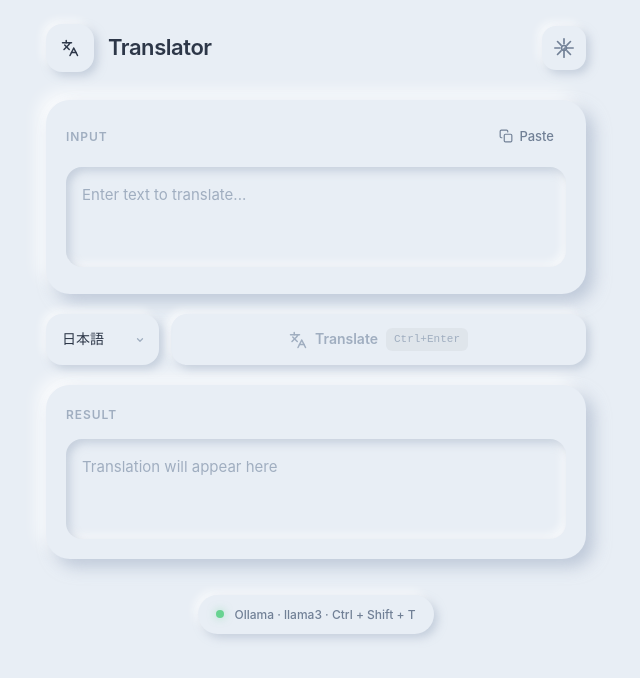
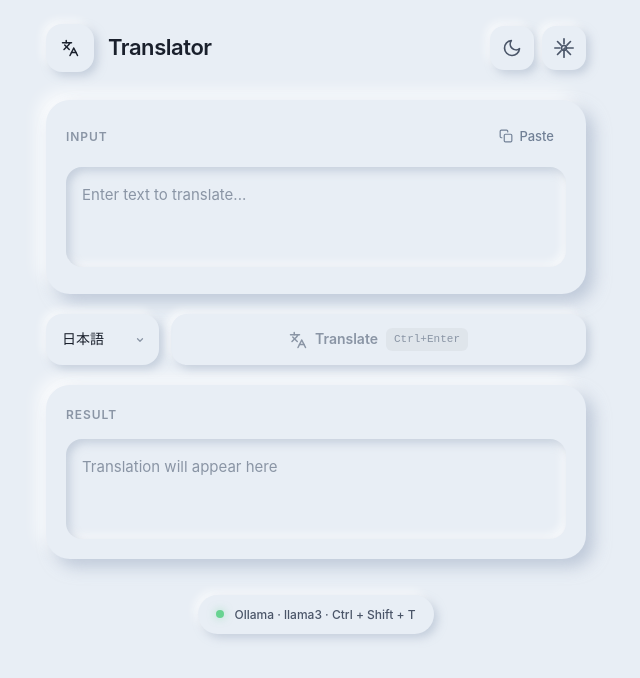
Before and after one commit to yuto0623/local-translator, a React (Vite) app: page / in a window 1280 px wide. Shown: the top 678 px of the page, without its empty margins (324-964 px from the left). Built offline with nearby package versions, Linux system fonts and the light colour scheme.

Commit message:
feat(theme): ダークモード対応とテキストコントラスト改善

```diff
--- a/src/App.css
+++ b/src/App.css
@@ -10,9 +10,9 @@
   /* Base Colors */
   --bg-base: #e8eef5;
   --bg-raised: #e8eef5;
-  --text-primary: #2d3748;
-  --text-secondary: #718096;
-  --text-muted: #a0aec0;
+  --text-primary: #1a202c;
+  --text-secondary: #4a5568;
+  --text-muted: #8a95a5;
   --accent: #4a5568;
   --accent-light: #718096;
 
@@ -30,6 +30,26 @@
     inset 6px 6px 12px rgba(163, 177, 198, 0.6),
     inset -6px -6px 12px rgba(255, 255, 255, 0.8);
 
+  /* Error Colors */
+  --error-text: #c53030;
+  --error-bg: #fed7d7;
+  --error-stroke: #c53030;
+
+  /* Hover Overlay */
+  --hover-overlay: rgba(0, 0, 0, 0.04);
+
+  /* Shortcut Badge */
+  --shortcut-bg: rgba(0, 0, 0, 0.04);
+
+  /* Scrollbar */
+  --scrollbar-thumb: rgba(0, 0, 0, 0.15);
+  --scrollbar-thumb-hover: rgba(0, 0, 0, 0.25);
+
+  /* Select Hover Shadow */
+  --shadow-raised-hover:
+    6px 6px 12px rgba(163, 177, 198, 0.7),
+    -6px -6px 12px rgba(255, 255, 255, 0.9);
+
   /* Typography */
   font-family: 'Outfit', -apple-system, BlinkMacSystemFont, sans-serif;
   font-size: 15px;
@@ -42,6 +62,45 @@
   text-rendering: optimizeLegibility;
   -webkit-font-smoothing: antialiased;
   -moz-osx-font-smoothing: grayscale;
+}
+
+/* Dark Mode */
+[data-theme="dark"] {
+  --bg-base: #2b3140;
+  --bg-raised: #2b3140;
+  --text-primary: #f0f4f8;
+  --text-secondary: #b4c1d0;
+  --text-muted: #7b8a9e;
+  --accent: #b4c1d0;
+  --accent-light: #9dafc0;
+
+  --shadow-raised:
+    8px 8px 16px rgba(0, 0, 0, 0.4),
+    -8px -8px 16px rgba(255, 255, 255, 0.03);
+  --shadow-raised-sm:
+    4px 4px 8px rgba(0, 0, 0, 0.35),
+    -4px -4px 8px rgba(255, 255, 255, 0.025);
+  --shadow-inset:
+    inset 4px 4px 8px rgba(0, 0, 0, 0.35),
+    inset -4px -4px 8px rgba(255, 255, 255, 0.025);
+  --shadow-inset-deep:
+    inset 6px 6px 12px rgba(0, 0, 0, 0.4),
+    inset -6px -6px 12px rgba(255, 255, 255, 0.03);
+
+  --error-text: #fc8181;
+  --error-bg: rgba(252, 129, 129, 0.15);
+  --error-stroke: #fc8181;
+
+  --hover-overlay: rgba(255, 255, 255, 0.05);
+
+  --shortcut-bg: rgba(255, 255, 255, 0.08);
+
+  --scrollbar-thumb: rgba(255, 255, 255, 0.12);
+  --scrollbar-thumb-hover: rgba(255, 255, 255, 0.2);
+
+  --shadow-raised-hover:
+    6px 6px 12px rgba(0, 0, 0, 0.45),
+    -6px -6px 12px rgba(255, 255, 255, 0.035);
 }
 
 /* ========================================
@@ -175,7 +234,7 @@ body {
 }
 
 .neu-card-action:hover {
-  background: rgba(0, 0, 0, 0.04);
+  background: var(--hover-overlay);
   color: var(--text-primary);
 }
 
@@ -255,9 +314,7 @@ body {
 }
 
 .neu-select:hover {
-  box-shadow:
-    6px 6px 12px rgba(163, 177, 198, 0.7),
-    -6px -6px 12px rgba(255, 255, 255, 0.9);
+  box-shadow: var(--shadow-raised-hover);
 }
 
 .neu-select:active,
@@ -297,9 +354,7 @@ body {
 }
 
 .neu-btn-primary:hover:not(:disabled) {
-  box-shadow:
-    6px 6px 12px rgba(163, 177, 198, 0.7),
-    -6px -6px 12px rgba(255, 255, 255, 0.9);
+  box-shadow: var(--shadow-raised-hover);
 }
 
 .neu-btn-primary:active:not(:disabled) {
@@ -315,7 +370,7 @@ body {
   font-size: 11px;
   font-weight: 400;
   color: var(--text-muted);
-  background: rgba(0, 0, 0, 0.04);
+  background: var(--shortcut-bg);
   padding: 3px 8px;
   border-radius: 6px;
   font-family: 'JetBrains Mono', monospace;
@@ -365,18 +420,19 @@ body {
   align-items: center;
   gap: 12px;
   font-size: 13px;
-  color: #c53030;
+  color: var(--error-text);
 }
 
 .neu-error-icon {
   width: 32px;
   height: 32px;
   border-radius: 10px;
-  background: #fed7d7;
+  background: var(--error-bg);
   display: flex;
   align-items: center;
   justify-content: center;
   flex-shrink: 0;
+  color: var(--error-stroke);
 }
 
 /* Footer */
@@ -587,6 +643,36 @@ body {
   transition: opacity 0.2s ease;
 }
 
+/* Theme Toggle */
+.neu-theme-toggle {
+  width: 44px;
+  height: 44px;
+  border-radius: 14px;
+  background: var(--bg-raised);
+  box-shadow: var(--shadow-raised-sm);
+  border: none;
+  cursor: pointer;
+  display: flex;
+  align-items: center;
+  justify-content: center;
+  color: var(--text-secondary);
+  transition: all 0.2s ease;
+}
+
+.neu-theme-toggle:hover {
+  color: var(--text-primary);
+}
+
+.neu-theme-toggle:active {
+  box-shadow: var(--shadow-inset);
+}
+
+.neu-header-actions {
+  display: flex;
+  align-items: center;
+  gap: 8px;
+}
+
 /* ========================================
    Animations
    ======================================== */
@@ -624,10 +710,10 @@ body {
 }
 
 ::-webkit-scrollbar-thumb {
-  background: rgba(0, 0, 0, 0.15);
+  background: var(--scrollbar-thumb);
   border-radius: 4px;
 }
 
 ::-webkit-scrollbar-thumb:hover {
-  background: rgba(0, 0, 0, 0.25);
+  background: var(--scrollbar-thumb-hover);
 }
--- a/src/App.tsx
+++ b/src/App.tsx
@@ -102,10 +102,30 @@ const ChevronIcon = () => (
 );
 
 const ErrorIcon = () => (
-  <svg width="16" height="16" viewBox="0 0 24 24" fill="none" stroke="#c53030" strokeWidth="2" strokeLinecap="round" strokeLinejoin="round">
+  <svg width="16" height="16" viewBox="0 0 24 24" fill="none" stroke="currentColor" strokeWidth="2" strokeLinecap="round" strokeLinejoin="round">
     <circle cx="12" cy="12" r="10"/>
     <line x1="15" y1="9" x2="9" y2="15"/>
     <line x1="9" y1="9" x2="15" y2="15"/>
+  </svg>
+);
+
+const SunIcon = () => (
+  <svg width="20" height="20" viewBox="0 0 24 24" fill="none" stroke="currentColor" strokeWidth="2" strokeLinecap="round" strokeLinejoin="round">
+    <circle cx="12" cy="12" r="5"/>
+    <line x1="12" y1="1" x2="12" y2="3"/>
+    <line x1="12" y1="21" x2="12" y2="23"/>
+    <line x1="4.22" y1="4.22" x2="5.64" y2="5.64"/>
+    <line x1="18.36" y1="18.36" x2="19.78" y2="19.78"/>
+    <line x1="1" y1="12" x2="3" y2="12"/>
+    <line x1="21" y1="12" x2="23" y2="12"/>
+    <line x1="4.22" y1="19.78" x2="5.64" y2="18.36"/>
+    <line x1="18.36" y1="5.64" x2="19.78" y2="4.22"/>
+  </svg>
+);
+
+const MoonIcon = () => (
+  <svg width="20" height="20" viewBox="0 0 24 24" fill="none" stroke="currentColor" strokeWidth="2" strokeLinecap="round" strokeLinejoin="round">
+    <path d="M21 12.79A9 9 0 1 1 11.21 3 7 7 0 0 0 21 12.79z"/>
   </svg>
 );
 
@@ -120,6 +140,18 @@ function App() {
     return saved ? { ...DEFAULT_SETTINGS, ...JSON.parse(saved) } : DEFAULT_SETTINGS;
   });
   const [isCapturingShortcut, setIsCapturingShortcut] = useState(false);
+  const [theme, setTheme] = useState<"light" | "dark">(() => {
+    return (localStorage.getItem("translator-theme") as "light" | "dark") || "light";
+  });
+
+  useEffect(() => {
+    document.documentElement.setAttribute("data-theme", theme);
+    localStorage.setItem("translator-theme", theme);
+  }, [theme]);
+
+  const toggleTheme = () => {
+    setTheme((prev) => (prev === "light" ? "dark" : "light"));
+  };
 
   // 自動翻訳用のフラグ
   const pendingTranslateRef = useRef(false);
@@ -250,6 +282,14 @@ function App() {
         <div className="neu-settings-container">
           <header className="neu-settings-header">
             <h1 className="neu-settings-title">Settings</h1>
+            <div className="neu-header-actions">
+              <button
+                onClick={toggleTheme}
+                className="neu-theme-toggle"
+                aria-label="Toggle theme"
+              >
+                {theme === "light" ? <MoonIcon /> : <SunIcon />}
+              </button>
               <button
                 onClick={() => setShowSettings(false)}
                 className="neu-close-btn"
@@ -257,6 +297,7 @@ function App() {
               >
                 <CloseIcon />
               </button>
+            </div>
           </header>
 
           <div className="neu-card">
@@ -359,6 +400,14 @@ function App() {
             </div>
             <span className="neu-logo-text">Translator</span>
           </div>
+          <div className="neu-header-actions">
+            <button
+              onClick={toggleTheme}
+              className="neu-theme-toggle"
+              aria-label="Toggle theme"
+            >
+              {theme === "light" ? <MoonIcon /> : <SunIcon />}
+            </button>
             <button
               onClick={() => setShowSettings(true)}
               className="neu-settings-btn"
@@ -366,6 +415,7 @@ function App() {
             >
               <SettingsIcon />
             </button>
+          </div>
         </header>
 
         {/* Source Input Card */}
```
Lines whose indentation alone changed are shown as unchanged.
